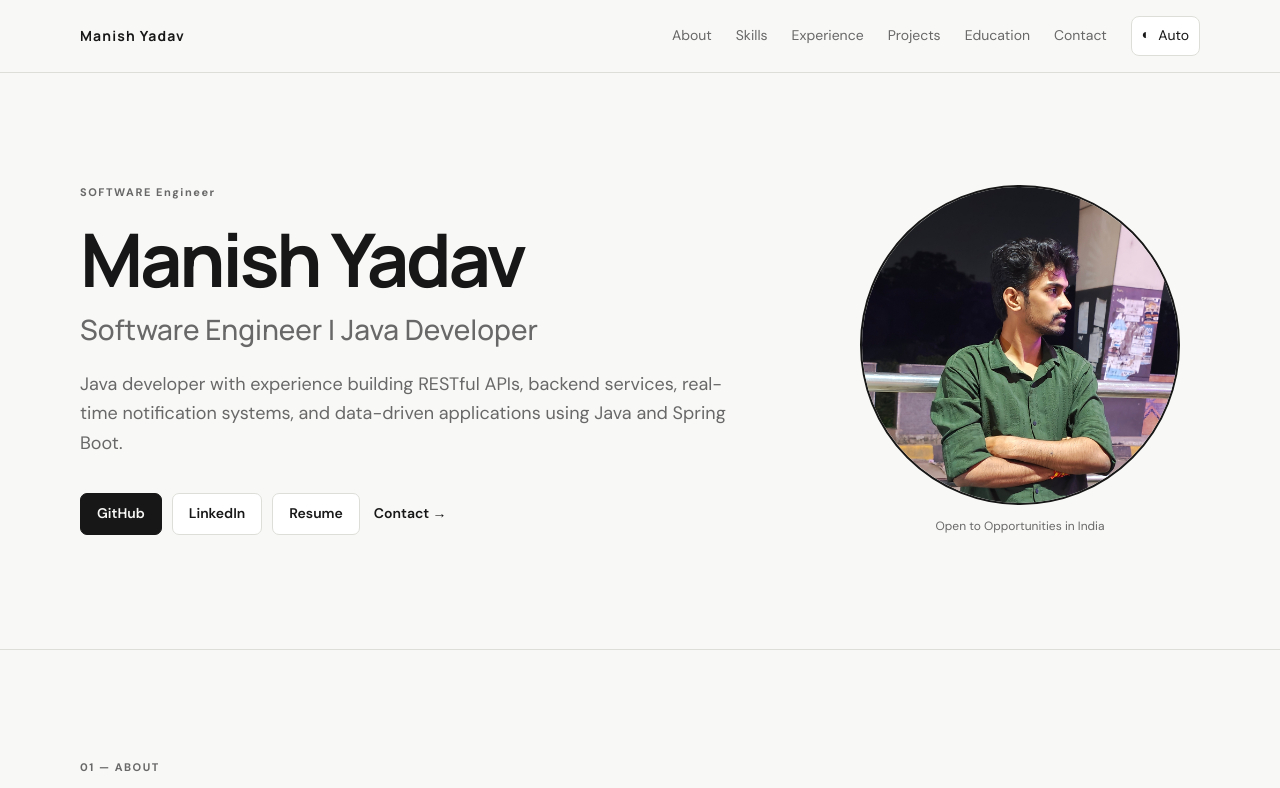
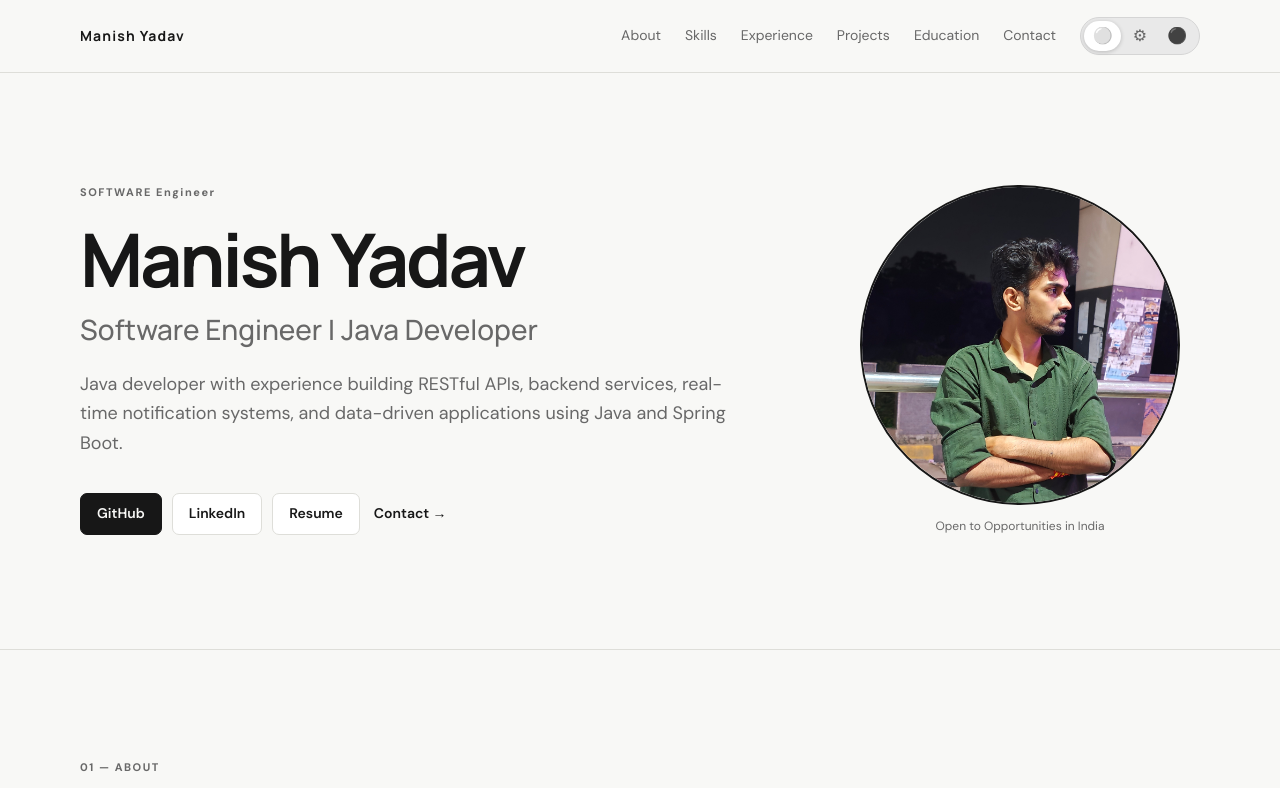
Before and after one commit to ManshYDV/Mansh-s-Portfolio, a plain HTML site: page index.html in a window 1280 px wide. Shown: the top 788 px of the page. Drawn offline with nearby package versions, Linux system fonts and the light colour scheme.

Commit message:
13 09 2026 Updated resume added

```diff
--- a/css/style.css
+++ b/css/style.css
@@ -934,3 +934,39 @@ html {
   transform: translateY(0) scale(1);
   opacity: 1;
 }
+
+.theme-toggle {
+  position: relative;
+  display: grid;
+  grid-template-columns: repeat(3, 1fr);
+  width: 120px;
+  height: 38px;
+  padding: 3px;
+  border-radius: 999px;
+  background: #e9e9e9;
+  border: 1px solid #d5d5d5;
+}
+
+.theme-toggle button {
+  position: relative;
+  z-index: 2;
+  border: 0;
+  background: transparent;
+  cursor: pointer;
+  border-radius: 999px;
+  font-size: 16px;
+  color: #666;
+}
+
+.theme-slider {
+  position: absolute;
+  z-index: 1;
+  top: 3px;
+  left: 3px;
+  width: calc((100% - 6px) / 3);
+  height: calc(100% - 6px);
+  border-radius: 999px;
+  background: white;
+  box-shadow: 0 1px 4px rgba(0, 0, 0, 0.2);
+  transition: transform 0.25s ease;
+}
--- a/index.html
+++ b/index.html
@@ -22,13 +22,33 @@
           <a href="#projects">Projects</a>
           <a href="#education">Education</a>
           <a href="#contact">Contact</a>
-          <button class="theme-button" type="button" aria-haspopup="true" aria-expanded="false" aria-label="Theme options">
-            <span class="theme-icon">◐</span><span class="theme-label">Auto</span>
-          </button>
-          <div class="theme-menu" role="menu">
-            <button type="button" data-theme-choice="light" role="menuitem">Light</button>
-            <button type="button" data-theme-choice="dark" role="menuitem">Dark</button>
-            <button type="button" data-theme-choice="auto" role="menuitem">Auto</button>
+
+          <div class="theme-toggle" role="radiogroup" aria-label="Theme">
+            <button
+                    type="button"
+                    data-theme-choice="light"
+                    role="radio"
+                    aria-label="Light theme">
+              ⚪
+            </button>
+
+            <button
+                    type="button"
+                    data-theme-choice="auto"
+                    role="radio"
+                    aria-label="System theme">
+              ⚙
+            </button>
+
+            <button
+                    type="button"
+                    data-theme-choice="dark"
+                    role="radio"
+                    aria-label="Dark theme">
+              ⚫
+            </button>
+
+            <span class="theme-slider"></span>
           </div>
         </div>
       </nav>
--- a/js/app.js
+++ b/js/app.js
@@ -529,3 +529,25 @@ function setupScrollTop() {
     });
   });
 }
+
+const themeToggle = document.querySelector('.theme-toggle');
+const themeSlider = document.querySelector('.theme-slider');
+
+themeToggle.addEventListener('click', (e) => {
+  const button = e.target.closest('[data-theme-choice]');
+  if (!button) return;
+
+  const theme = button.dataset.themeChoice;
+
+  const positions = {
+    light: 0,
+    auto: 1,
+    dark: 2
+  };
+
+  themeSlider.style.transform =
+      `translateX(${positions[theme] * 100}%)`;
+
+  // Your existing theme-changing logic
+  document.documentElement.dataset.theme = theme;
+});
```
Also changed, not shown: 1 other file.
